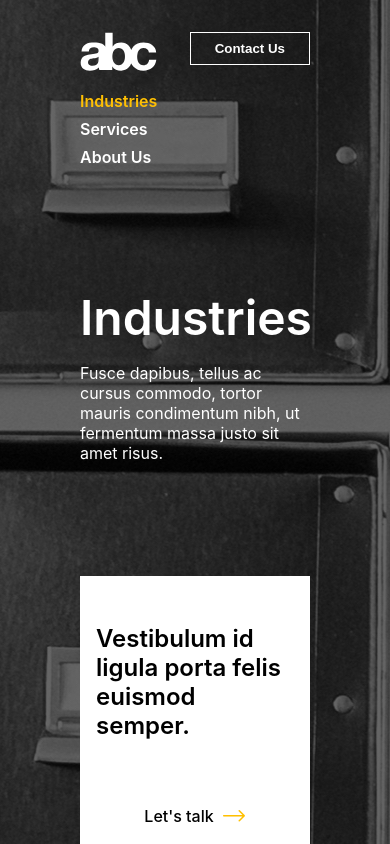
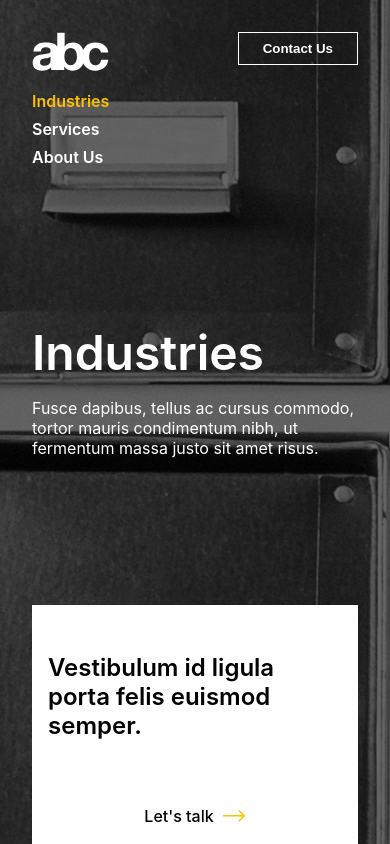
Before and after one commit to dungtran3864/bukwild-challenge, a React (Create React App) app: page / in a window 390 px wide. Built offline with nearby package versions, Linux system fonts and the light colour scheme.

Commit message:
Better mobile padding

```diff
--- a/src/App.css
+++ b/src/App.css
@@ -7,3 +7,10 @@
   justify-content: space-between;
   align-items: center;
 }
+
+@media screen and (max-width: 768px) {
+  .container {
+    padding-right: 2rem;
+    padding-left: 2rem;
+  }
+}
```
